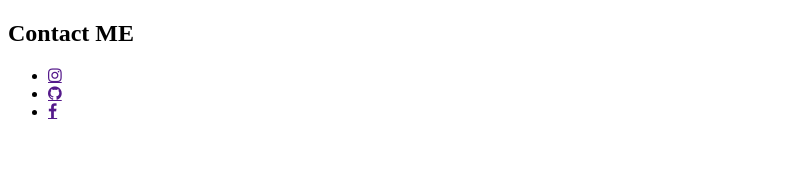
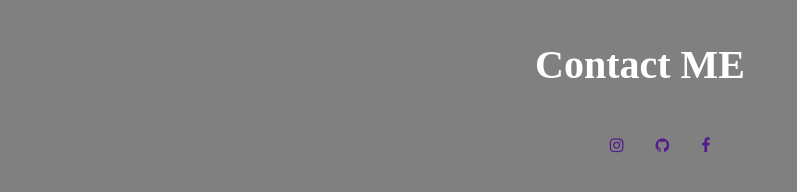
Before and after one commit to DhaniKWP/1124160014-day-8, a plain HTML site: page contact.html in a window 1280 px wide. Shown: the whole page, without its empty margins (0-797 px from the left). Drawn offline with Linux system fonts and the light colour scheme.

Commit message:
membuat isi dari contact

```diff
--- a/contact.html
+++ b/contact.html
@@ -5,6 +5,32 @@
   <meta name="viewport" content="width=device-width, initial-scale=1.0">
   <title>Contact</title>
   <link rel="stylesheet" href="https://cdnjs.cloudflare.com/ajax/libs/font-awesome/4.7.0/css/font-awesome.min.css">
+  <style>
+    body {
+      background-color: grey;
+      display: flex;
+      flex-direction: column;
+      align-items: center;
+    }
+    h2 {
+      text-align: center;
+      font-size: 40px;
+      color:white;
+    }
+
+    ul > li {
+      list-style-type: none;
+    }
+
+    ul > li > a {
+      text-decoration: none;
+    }
+
+    ul {
+      display: flex;
+      gap: 2em;
+    }
+  </style>
 </head>
 <body>
   <h2>Contact ME</h2>
```
